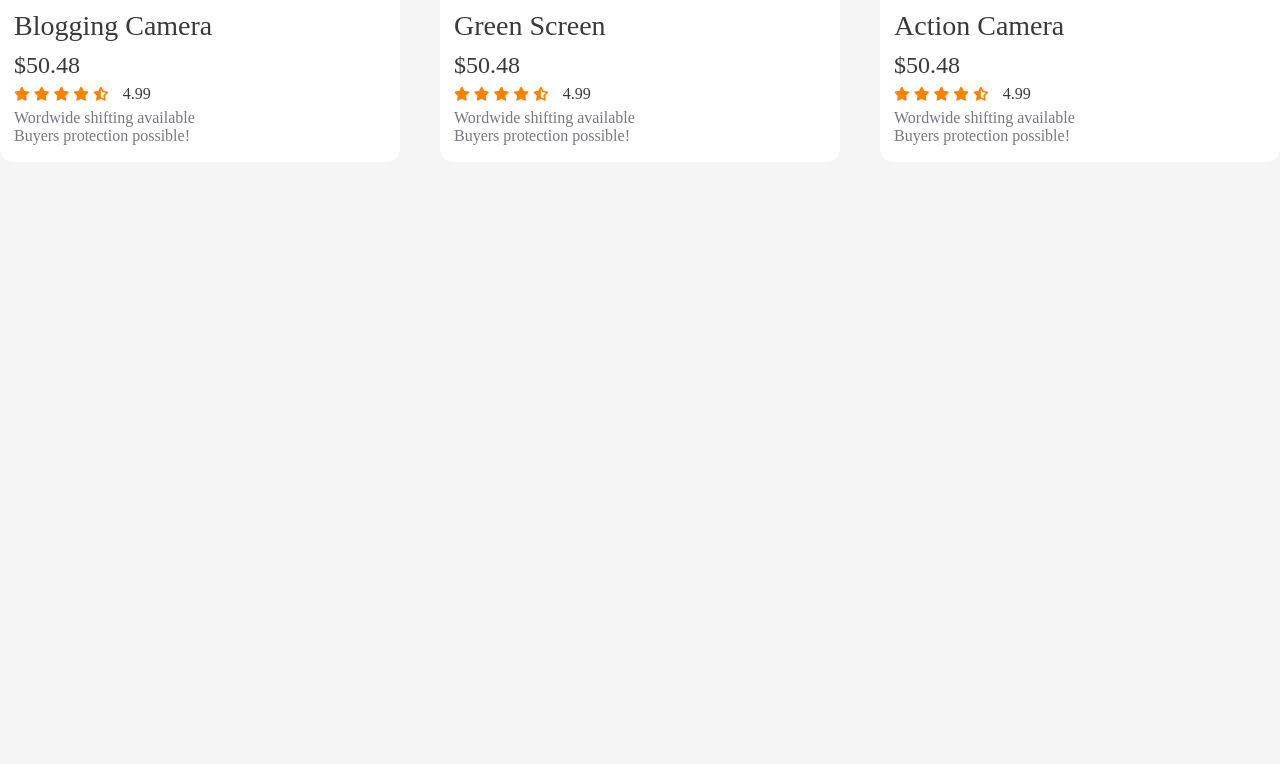
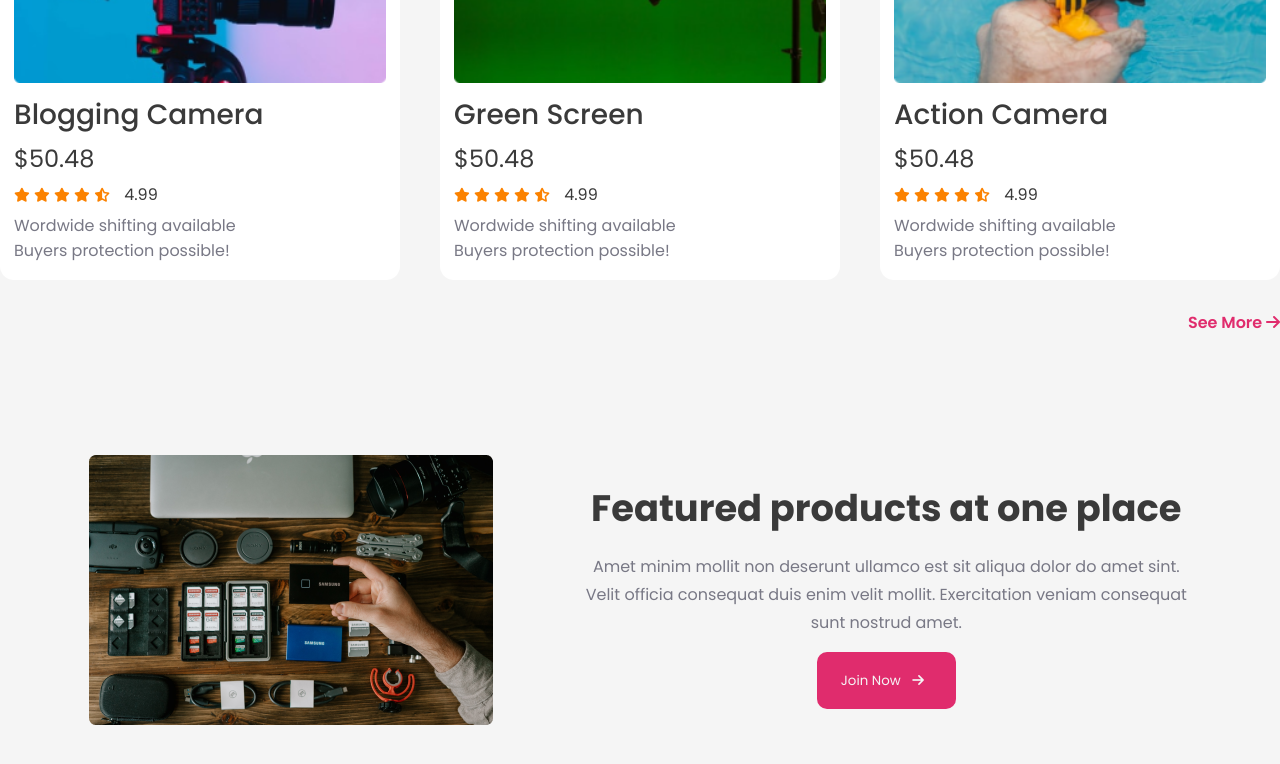
Before and after one commit to mahdi9162/Influencer-Gear, a plain HTML site: page index.html in a window 1280 px wide. Shown: the part 2474-3238 px from the top of the page. Before the commit the page ends 2756 px from the top, so only its background shows below. Drawn offline with Linux system fonts and the light colour scheme.

Commit message:
feature sec added

```diff
--- a/index.html
+++ b/index.html
@@ -193,11 +193,22 @@
                     </p>
                     <p class="card-descrip"> Wordwide shifting available <br> Buyers protection possible!</p>
                 </div>
+            </div>
+             <p class="see-more"> See More <i class="fa-solid fa-arrow-right"></i></p>
+        </section>
 
+        <!-- Feature Section -->
+         <section class="feature-sec flex section-gap">
+            <div class="feature-img">
+                <img src="./images/gear.png" alt="">
+            </div>
+            <div class="feature-text">
+                <h2> Featured products at one place </h2>
+                <p>Amet minim mollit non deserunt ullamco est sit aliqua dolor do amet sint. Velit officia consequat duis enim velit mollit. Exercitation veniam consequat sunt nostrud amet.</p>
+                <button class="btn"> Join Now <i class="fa-solid fa-arrow-right"></i></button>
+            </div>
+         </section>
 
-
-            </div>
-        </section>
     </main>
 
     <footer>
--- a/style.css
+++ b/style.css
@@ -5,6 +5,7 @@
     box-sizing: border-box;
     list-style: none;
     text-decoration: none;
+    font-family: "Poppins", sans-serif;
 }
 
 body {
@@ -253,6 +254,43 @@ body {
     color: var(--tittle-color);
 }
 
+.see-more {
+    margin-top: 30px;
+    text-align: right;
+    color: var(--main-color);
+    font-size: 1rem;
+    font-weight: 600;
+    cursor: pointer;
+}
+
+/* Feature Section */
+.feature-sec {
+    justify-content: space-evenly;
+}
+
+.feature-text {
+    max-width: 610px;
+    text-align: center;
+}
+
+.feature-text h2 {
+    font-size: 2.3rem;
+    font-weight: 700;
+    line-height: 60px;
+}
+
+.feature-text p {
+    color: var(--tittle-color);
+    font-size: 1rem;
+    font-weight: 400;
+    line-height: 28px;
+    margin: 15px 0;
+}
+
+.feature-img img {
+    width: 100%;
+}
+
 
 
 
@@ -326,4 +364,14 @@ body {
         grid-template-columns: 1fr;
     }
 
+    /* Feature Section */
+    .feature-sec {
+        flex-direction: column-reverse;
+        gap: 50px;
+    }
+
+    .feature-sec h2 {
+        font-size: 1.5rem;
+        line-height: 40px;
+    }
 }
```
